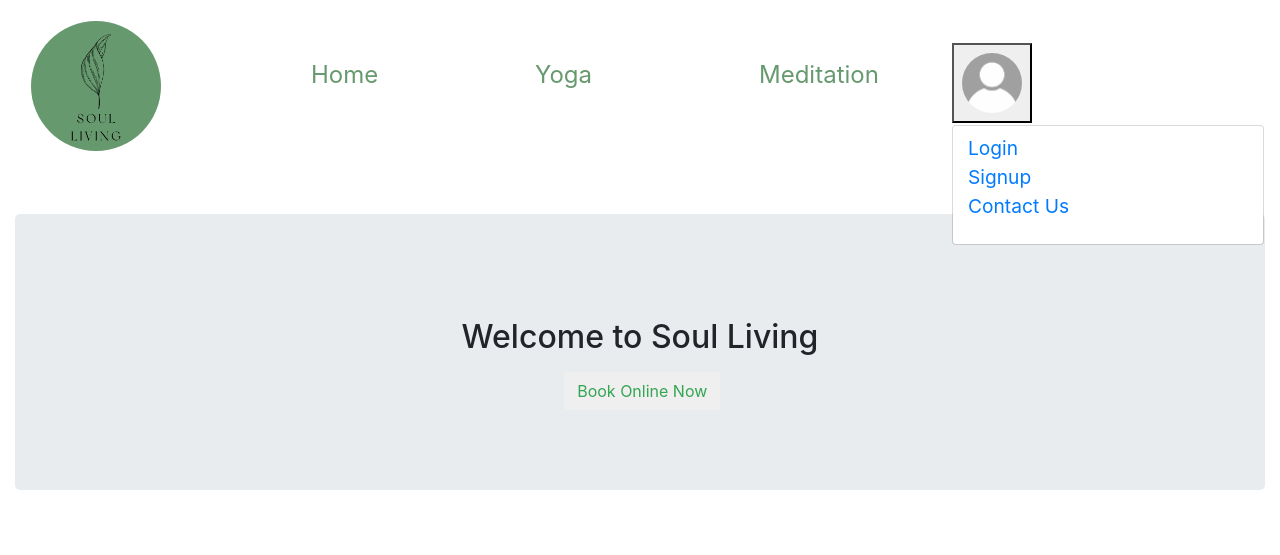
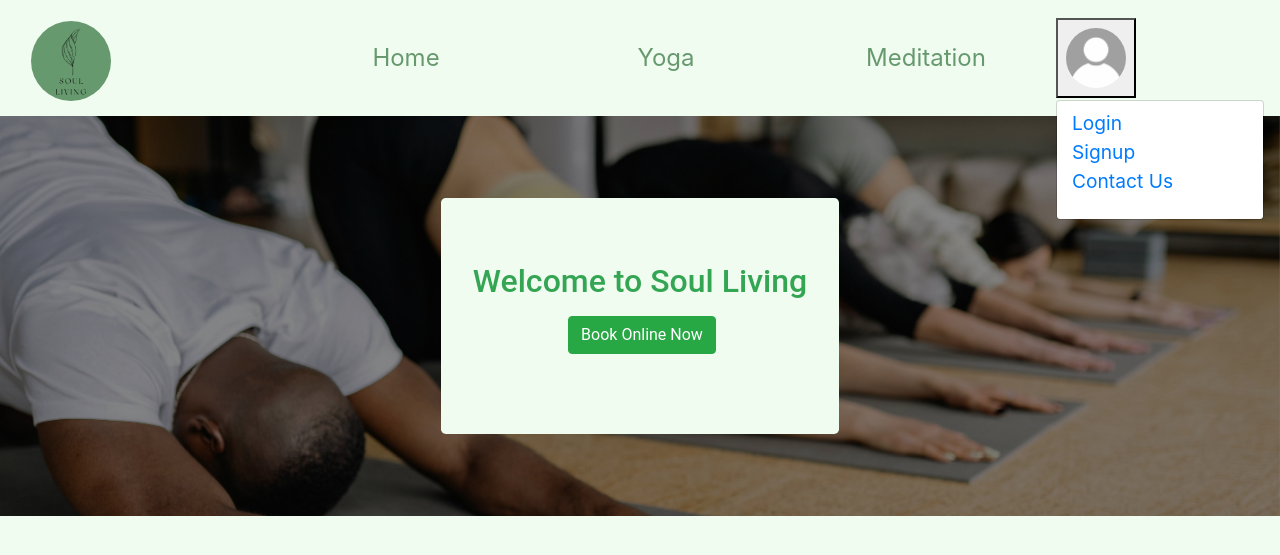
Before and after one commit to tanikairwin/SoulLiving, a Django app: page / in a window 1280 px wide. Shown: the top 555 px of the page. Run offline with Django 4.2, Linux system fonts and the light colour scheme; some libraries are stand-ins or nearby versions.

Commit message:
Adding background image and css to jumbotron as well as changing the size of the navbar elements

```diff
--- a/static/CSS/style.css
+++ b/static/CSS/style.css
@@ -1,8 +1,37 @@
-.navbar {
-    background-color: #fff;
-    position: relative;
+body {
+    background-color: #f1fcf1;
 }
 
-.nav-item ::marker{
-    marker: unset;
+.navbar {
+    background-color: #f1fcf1;
 }
+
+.jumbrotron {
+    background-color: #f1fcf1;
+}
+
+
+.callout-container {
+    color: #33a553;
+    height: 100vh;
+    background: url(../assets/images/yogagroup-stretchpose.jpg) no-repeat center top fixed;
+    -webkit-background-size: cover;
+    -moz-background-size: cover;
+    -o-background-size: cover;
+    background-size: cover;
+    display: flex;
+    align-items: center;
+    justify-content: center;
+    position: relative;
+    font-family: 'Roboto', sans-serif;
+
+}
+
+.opaque-overlay {
+    position: absolute;
+    top: 0;
+    left: 0;
+    height: 100%;
+    width: 100%;
+    background-color: rgba(8, 8, 8, 0.473);
+}
--- a/templates/index.html
+++ b/templates/index.html
@@ -20,24 +20,24 @@
 <body>
         <!--Nav-->
         <nav class=" container- fluid navbar navbar-expand">
-            <div class="container col-9 flex-row align-content-center">
-                <a class="navbar-brand col-3" style="border: 0px; height:150px; margin: 0px;" href="templates/index.html">
-                  <img src="static/assets/images/soullivinglogo.png" style="margin: 8px 0px 8px 0px;" class="rounded-circle" alt="Soul Living Logo" width="130" height="130">
+            <div class="container col-10 flex-row align-content-center">
+                <a class="navbar-brand col-3" style="border: 0px; height:100px; margin: 0px;" href="templates/index.html">
+                  <img src="static/assets/images/soullivinglogo.png" style="margin: 8px 0px 8px 0px;" class="rounded-circle" alt="Soul Living Logo" width="80px" height="80px">
                 </a>
-                <ul class="col-9 row justify-content-center" style="list-style-type: none;">
+                <ul class="col-9 row justify-content-center" style="list-style-type: none; padding: 0; margin: 0;">
                     <li class="col-4 nav-item">
-                      <a class="nav-link" href="templates/index.html" style="font-size: 1.5rem; color: #67996e;">Home</a>
+                      <a class="nav-link text-center" href="templates/index.html" style="font-size: 1.5rem; color: #67996e;">Home</a>
                     </li>
                     <li class="nav-item col-4">
-                      <a class="nav-link" href="#" style="font-size: 1.5rem; color: #67996e;">Yoga</a>
+                      <a class="nav-link text-center" href="#" style="font-size: 1.5rem; color: #67996e;">Yoga</a>
                     </li>
                     <li class="nav-item col-4">
-                      <a class="nav-link" href="#" style="font-size: 1.5rem; color: #67996e;">Meditation</a>
+                      <a class="nav-link text-center" href="#" style="font-size: 1.5rem; color: #67996e;">Meditation</a>
                     </li>
                 </ul>
             </div>
                 <!-- Dropdown -->
-            <div class="dropdown container col-3">
+            <div class="dropdown container justify-content-right col-2">
                 <button class="dropdown-toggler align-content-right" data-toggle="dropdown" type="button" data-target="#collaspible" style="width: 80px; height: 80px;">
                     <span>
                         <img src="static/assets/images/blankprofile.jpeg" class="rounded-circle" style="width: 60px; height:60px;">
@@ -59,28 +59,24 @@
                 </div>
             </div>
         </nav>
-        <br>
 
 
 
 
     <!-- Background image with title and book now button -->
-    <div class="container-fluid callout-container">
-        <div class="opaque-overlay">
-            <img src=""
-        </div>
+    <div class="jumbotron-fluid callout-container" style="height: 400px">
+        <div class="opaque-overlay"></div>
         <div class="row">
             <div class="col-12">
                 <!-- Callout style introduction to page with title and brief text -->
-                <section class="callout jumbotron text-center">
-                    <p>&nbsp;</p>
+                <section class="callout jumbotron text-center" style="background-color: #f1fcf1; margin-bottom: 0px;">
                     <h2 class="jumbotron-header">Welcome to Soul Living</h2>
                     <p class="lead"></p>
-                    <!-- book online nowbutton section -->
+                    <!-- book online now button section -->
                     <div class="form-group">
                         <label for="book-now-button"></label>
                         <!-- button is added with boostrap -->
-                        <button type="button" class="btn" style="color: #33a553;" id="book-now-button">Book Online Now</button>
+                        <button type="button" class="btn btn-success" id="book-now-button">Book Online Now</button>
                     </div>
                 </section>
             </div>
```
Also changed, not shown: static/assets/images/manmeditating.jpg (added), static/assets/images/yogagroup-downwarddog.jpg (added), static/assets/images/yogagroup-stretchpose.jpg (added).
